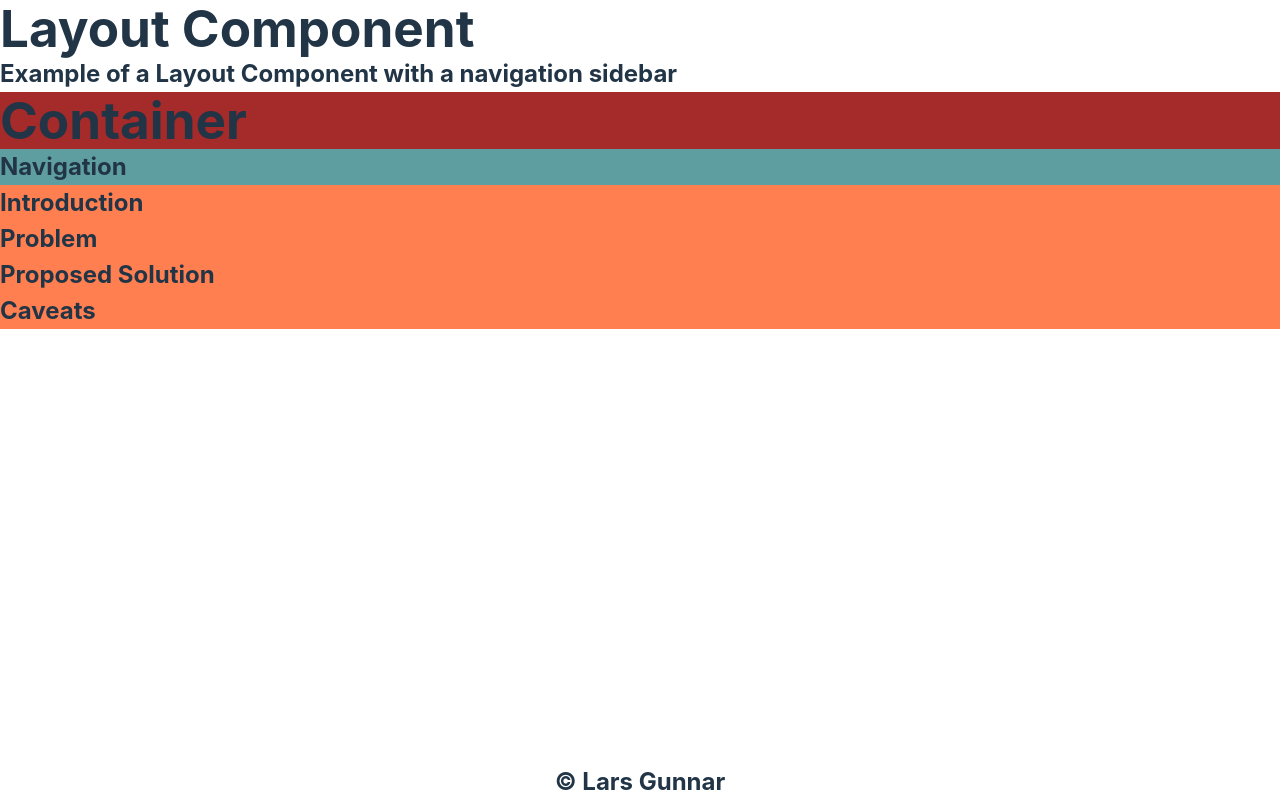
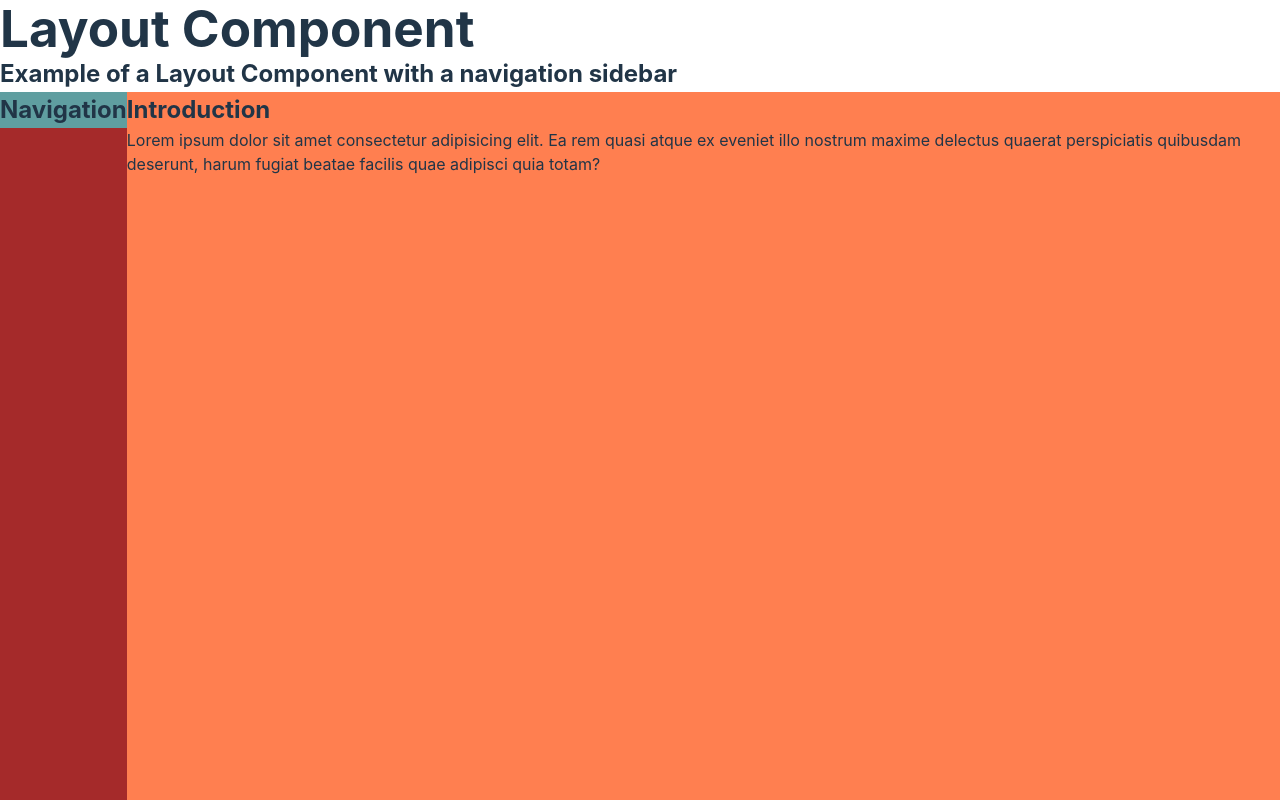
Before and after one commit to LarsGJobloop/react-layouts, a React (Vite) app: page / in a window 1280 px wide. Shown: the top 800 px of the page. Built offline with nearby package versions, Linux system fonts and the light colour scheme.

Commit message:
settup basics

```diff
--- a/src/App.css
+++ b/src/App.css
@@ -23,3 +23,8 @@
   flex-direction: column;
   align-items: center;
 }
+
+/* Generic Classes */
+.section {
+  min-height: 100vh;
+}
--- a/src/App.tsx
+++ b/src/App.tsx
@@ -1,5 +1,5 @@
 import "./App.css";
-import * as LayoutWithSideNavigation from "./layout/LayoutWithSideNavigation/LayoutWithSideNavigation";
+import Layout from "./layout/LayoutWithSideNavigation/LayoutWithSideNavigation";
 
 function App() {
   return (
@@ -12,19 +12,47 @@ function App() {
       </header>
 
       <main className="Main">
-        <LayoutWithSideNavigation.Root>
-          <LayoutWithSideNavigation.Navigation />
+        <Layout.Root>
+          <Layout.Navigation />
 
-          <LayoutWithSideNavigation.Content>
-            <LayoutWithSideNavigation.Section title="Introduction"></LayoutWithSideNavigation.Section>
+          <Layout.Content>
+            <Layout.Section heading="Introduction" className="section">
+              <p>
+                Lorem ipsum dolor sit amet consectetur adipisicing elit. Ea rem
+                quasi atque ex eveniet illo nostrum maxime delectus quaerat
+                perspiciatis quibusdam deserunt, harum fugiat beatae facilis
+                quae adipisci quia totam?
+              </p>
+            </Layout.Section>
 
-            <LayoutWithSideNavigation.Section title="Problem"></LayoutWithSideNavigation.Section>
+            <Layout.Section heading="Problem" className="section">
+              <p>
+                Lorem ipsum dolor sit amet consectetur adipisicing elit. Ea rem
+                quasi atque ex eveniet illo nostrum maxime delectus quaerat
+                perspiciatis quibusdam deserunt, harum fugiat beatae facilis
+                quae adipisci quia totam?
+              </p>
+            </Layout.Section>
 
-            <LayoutWithSideNavigation.Section title="Proposed Solution"></LayoutWithSideNavigation.Section>
+            <Layout.Section heading="Proposed Solution" className="section">
+              <p>
+                Lorem ipsum dolor sit amet consectetur adipisicing elit. Ea rem
+                quasi atque ex eveniet illo nostrum maxime delectus quaerat
+                perspiciatis quibusdam deserunt, harum fugiat beatae facilis
+                quae adipisci quia totam?
+              </p>
+            </Layout.Section>
 
-            <LayoutWithSideNavigation.Section title="Caveats"></LayoutWithSideNavigation.Section>
-          </LayoutWithSideNavigation.Content>
-        </LayoutWithSideNavigation.Root>
+            <Layout.Section heading="Caveats" className="section">
+              <p>
+                Lorem ipsum dolor sit amet consectetur adipisicing elit. Ea rem
+                quasi atque ex eveniet illo nostrum maxime delectus quaerat
+                perspiciatis quibusdam deserunt, harum fugiat beatae facilis
+                quae adipisci quia totam?
+              </p>
+            </Layout.Section>
+          </Layout.Content>
+        </Layout.Root>
       </main>
 
       <footer className="Footer">
--- a/src/layout/LayoutWithSideNavigation/LayoutWithSideNavigation.tsx
+++ b/src/layout/LayoutWithSideNavigation/LayoutWithSideNavigation.tsx
@@ -1,45 +1,59 @@
-import React from "react";
+import React, { HTMLAttributes } from "react";
 import style from "./style.module.css";
 
 interface RootProps {
+  children: [
+    React.ReactElement<NavigationProps>,
+    React.ReactElement<ContentProps>
+  ];
+}
+
+const Root = ({ children }: RootProps) => {
+  const [navigation, content] = children;
+
+  return (
+    <section className={style["container"]}>
+      <div className={style["navigation"]}>{navigation}</div>
+      <div className={style["content"]}>{content}</div>
+    </section>
+  );
+};
+
+interface NavigationProps {}
+
+const Navigation = (props: NavigationProps) => {
+  return (
+    <nav>
+      <h2>Navigation</h2>
+    </nav>
+  );
+};
+
+interface ContentProps {
+  children: React.ReactElement<SectionProps>[];
+}
+
+const Content = ({ children }: ContentProps) => {
+  return <section>{children}</section>;
+};
+
+interface SectionProps extends HTMLAttributes<HTMLElement> {
+  heading: string;
   children: React.ReactNode;
 }
 
-export function Root({ children }: RootProps) {
+const Section = ({ heading, children, ...rest }: SectionProps) => {
   return (
-    <section className={style["container"]}>
-      <h1>Container</h1>
+    <section id={heading} {...rest}>
+      <h2>{heading}</h2>
       {children}
     </section>
   );
-}
+};
 
-interface NavigationProps {}
-
-export function Navigation(props: NavigationProps) {
-  return (
-    <section className={style["navigation"]}>
-      <h2>Navigation</h2>
-    </section>
-  );
-}
-
-interface ContentProps {
-  children: React.ReactNode;
-}
-
-export function Content({ children }: ContentProps) {
-  return <section>{children}</section>;
-}
-
-interface SectionProps {
-  title: string;
-}
-
-export function Section({ title }: SectionProps) {
-  return (
-    <section id={title} className={style["content"]}>
-      <h2>{title}</h2>
-    </section>
-  );
-}
+export default {
+  Root,
+  Navigation,
+  Content,
+  Section,
+};
--- a/src/layout/LayoutWithSideNavigation/style.module.css
+++ b/src/layout/LayoutWithSideNavigation/style.module.css
@@ -1,11 +1,20 @@
 .container {
   background-color: brown;
+  position: relative;
+
+  display: flex;
 }
 
 .navigation {
   background-color: cadetblue;
+
+  position: sticky;
+  left: 0px;
+  top: 0px;
+  height: min-content;
 }
 
 .content {
   background-color: coral;
+  flex-grow: 1;
 }
```
